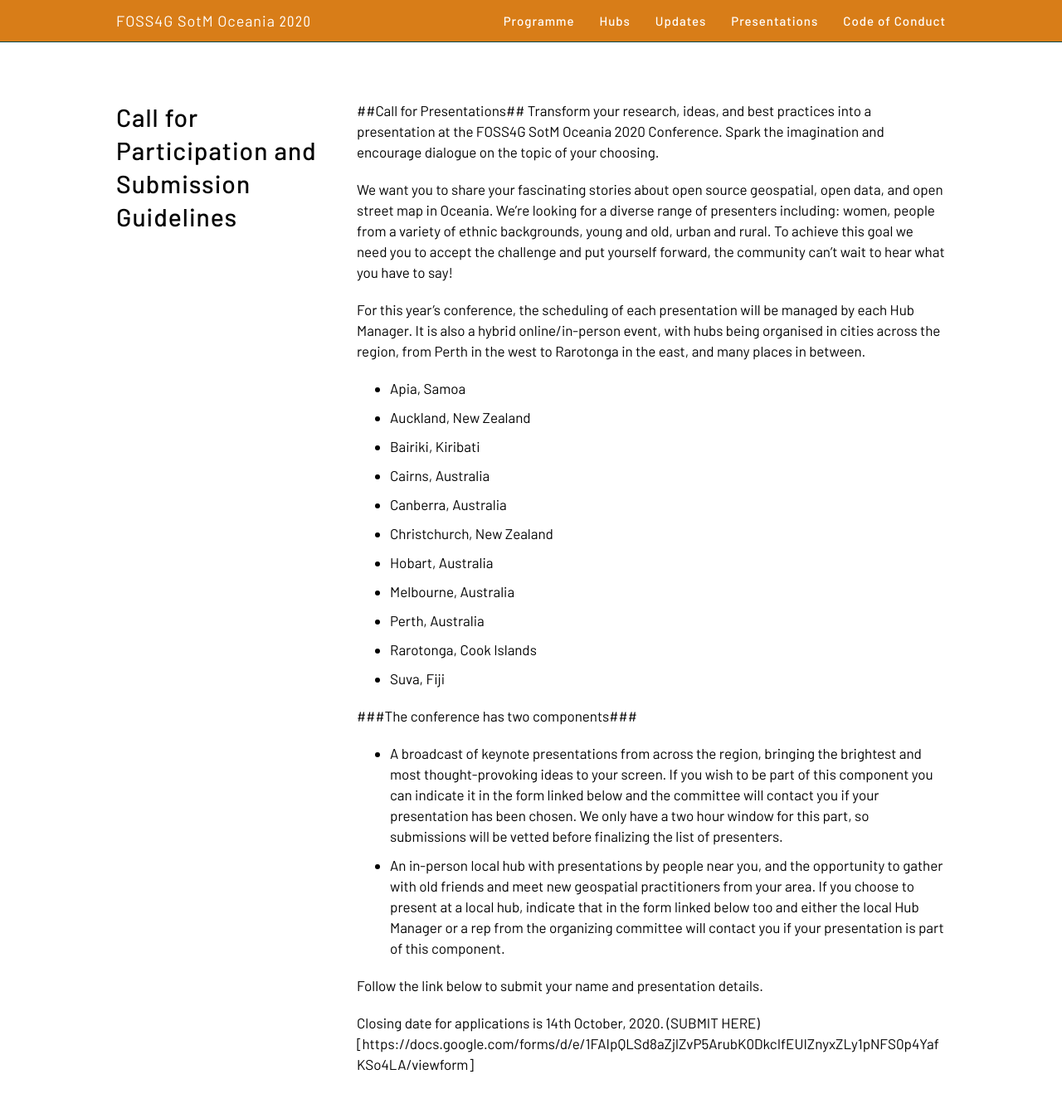
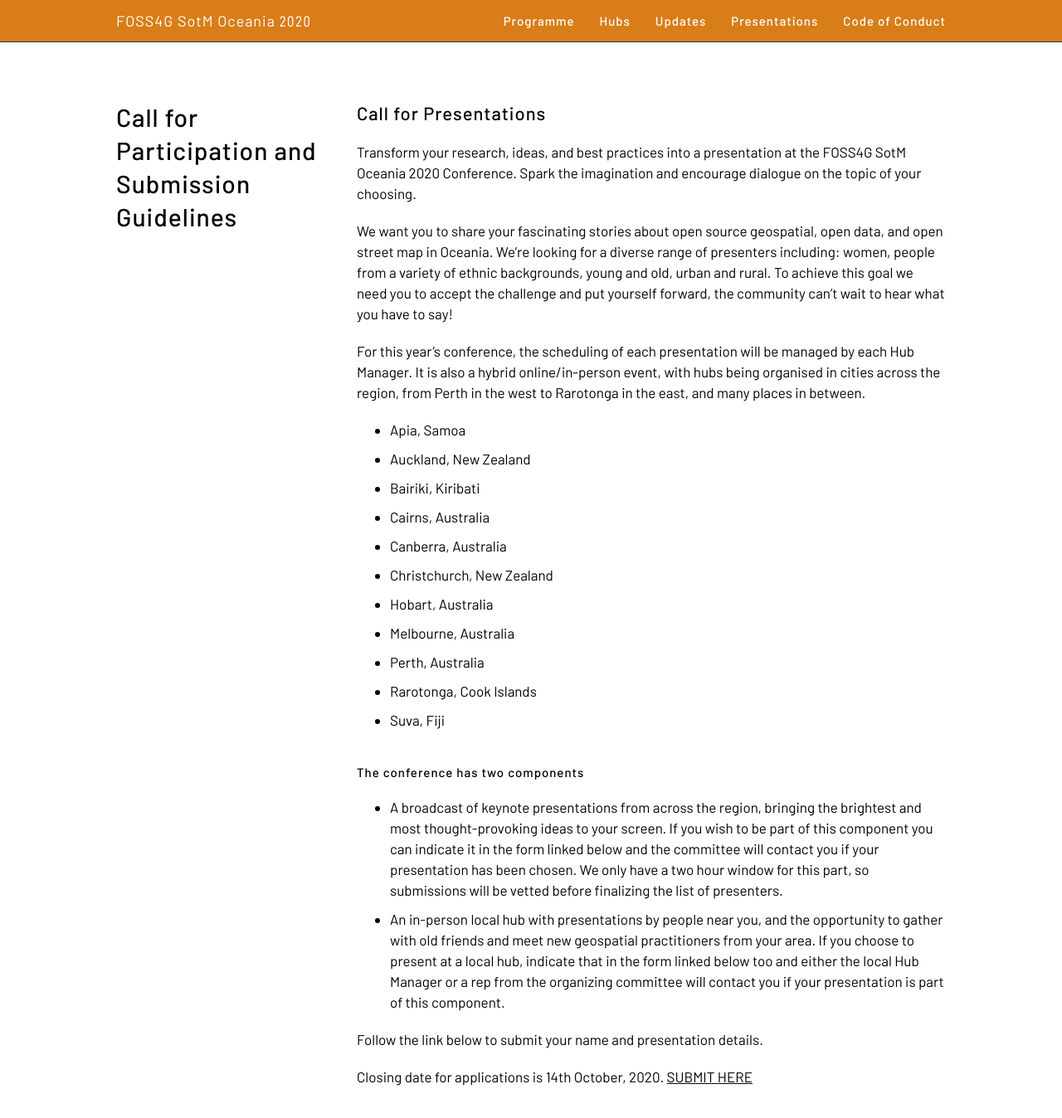
Before and after one commit to osgeo-oceania/foss4g-sotm-oceania-2020, a Jekyll site: the page built from cfp/index.md, in a window 1280 px wide and 1400 px high. Shown: the top 1348 px of the window at 83% size. Built offline with Jekyll 4.4.1, drawn with Linux system fonts in a browser that asks for light colours.

Commit message:
messed up the markdown syntax.
shame, shame

```diff
--- a/cfp/index.md
+++ b/cfp/index.md
@@ -5,7 +5,7 @@
 headings: "tracks,submission,rating,language,publication,travel_costs_visa,committee,timeline_deadlines,submit"
 ---
 
-##Call for Presentations##
+## Call for Presentations
 Transform your research, ideas, and best practices into a presentation at the FOSS4G SotM Oceania 2020 Conference. Spark the imagination and encourage dialogue on the topic of your choosing.
 
 We want you to share your fascinating stories about open source geospatial, open data, and open street map in Oceania. We're looking for a diverse range of presenters including: women, people from a variety of ethnic backgrounds, young and old, urban and rural. To achieve this goal we need you to accept the challenge and put yourself forward, the community can't wait to hear what you have to say!
@@ -24,7 +24,7 @@
 * Rarotonga, Cook Islands
 * Suva, Fiji
 
-###The conference has two components###
+### The conference has two components
 
 * A broadcast of keynote presentations from across the region, bringing the brightest and most thought-provoking ideas to your screen. If you wish to be part of this component you can indicate it in the form linked below and the committee will contact you if your presentation has been chosen. We only have a two hour window for this part, so submissions will be vetted before finalizing the list of presenters.
 * An in-person local hub with presentations by people near you, and the opportunity to gather with old friends and meet new geospatial practitioners from your area. If you choose to present at a local hub, indicate that in the form linked below too and either the local Hub Manager or a rep from the organizing committee will contact you if your presentation is part of this component.
@@ -32,4 +32,4 @@
 Follow the link below to submit your name and presentation details.
 
 Closing date for applications is 14th October, 2020.
-(SUBMIT HERE)[https://docs.google.com/forms/d/e/1FAIpQLSd8aZjlZvP5ArubK0DkcIfEUIZnyxZLy1pNFS0p4YafKSo4LA/viewform]
+[SUBMIT HERE](https://docs.google.com/forms/d/e/1FAIpQLSd8aZjlZvP5ArubK0DkcIfEUIZnyxZLy1pNFS0p4YafKSo4LA/viewform)
```
